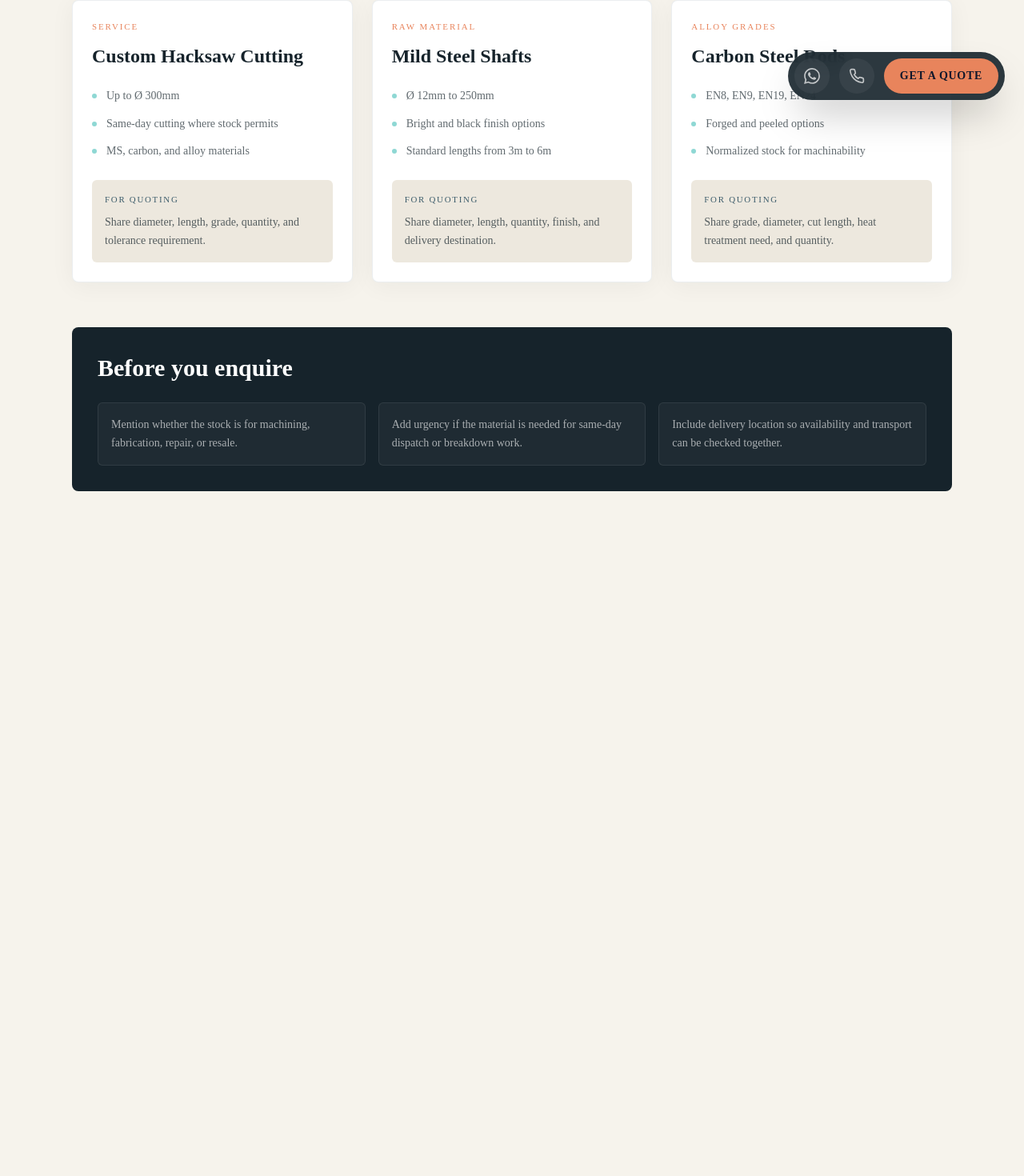
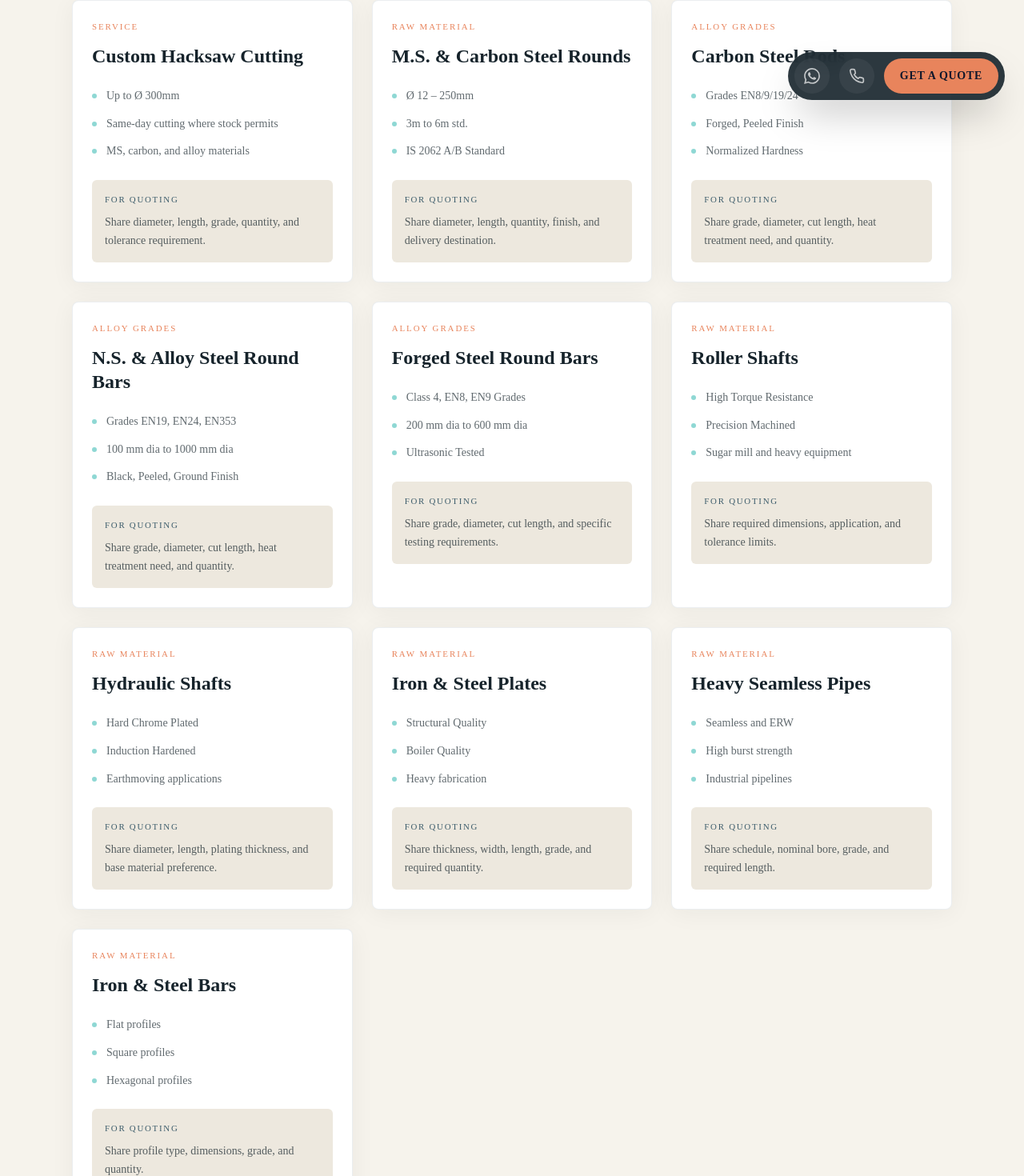
Before and after one commit to Viraj217/SIE, a Next.js app in the folder frontend/: page /catalog in a window 1280 px wide. Shown: the part 651-2121 px from the top of the page at 80% size. Before the commit the page ends 1329 px from the top, so only its background shows below. Built offline with nearby package versions, Linux system fonts and the light colour scheme.

Commit message:
minor changes

```diff
--- a/frontend/src/app/catalog/page.tsx
+++ b/frontend/src/app/catalog/page.tsx
@@ -27,17 +27,59 @@ const PRODUCTS = [
     quote: "Share diameter, length, grade, quantity, and tolerance requirement.",
   },
   {
-    title: "Mild Steel Shafts",
+    title: "M.S. & Carbon Steel Rounds",
     category: "Raw Material",
-    details: ["Ø 12mm to 250mm", "Bright and black finish options", "Standard lengths from 3m to 6m"],
+    details: ["Ø 12 – 250mm", "3m to 6m std.", "IS 2062 A/B Standard"],
     quote: "Share diameter, length, quantity, finish, and delivery destination.",
   },
   {
     title: "Carbon Steel Rods",
     category: "Alloy Grades",
-    details: ["EN8, EN9, EN19, EN24", "Forged and peeled options", "Normalized stock for machinability"],
+    details: ["Grades EN8/9/19/24", "Forged, Peeled Finish", "Normalized Hardness"],
     quote: "Share grade, diameter, cut length, heat treatment need, and quantity.",
   },
+  {
+    title: "N.S. & Alloy Steel Round Bars",
+    category: "Alloy Grades",
+    details: ["Grades EN19, EN24, EN353", "100 mm dia to 1000 mm dia", "Black, Peeled, Ground Finish"],
+    quote: "Share grade, diameter, cut length, heat treatment need, and quantity.",
+  },
+  {
+    title: "Forged Steel Round Bars",
+    category: "Alloy Grades",
+    details: ["Class 4, EN8, EN9 Grades", "200 mm dia to 600 mm dia", "Ultrasonic Tested"],
+    quote: "Share grade, diameter, cut length, and specific testing requirements.",
+  },
+  {
+    title: "Roller Shafts",
+    category: "Raw Material",
+    details: ["High Torque Resistance", "Precision Machined", "Sugar mill and heavy equipment"],
+    quote: "Share required dimensions, application, and tolerance limits.",
+  },
+  {
+    title: "Hydraulic Shafts",
+    category: "Raw Material",
+    details: ["Hard Chrome Plated", "Induction Hardened", "Earthmoving applications"],
+    quote: "Share diameter, length, plating thickness, and base material preference.",
+  },
+  {
+    title: "Iron & Steel Plates",
+    category: "Raw Material",
+    details: ["Structural Quality", "Boiler Quality", "Heavy fabrication"],
+    quote: "Share thickness, width, length, grade, and required quantity.",
+  },
+  {
+    title: "Heavy Seamless Pipes",
+    category: "Raw Material",
+    details: ["Seamless and ERW", "High burst strength", "Industrial pipelines"],
+    quote: "Share schedule, nominal bore, grade, and required length.",
+  },
+  {
+    title: "Iron & Steel Bars",
+    category: "Raw Material",
+    details: ["Flat profiles", "Square profiles", "Hexagonal profiles"],
+    quote: "Share profile type, dimensions, grade, and quantity.",
+  }
 ];
 
 const BUYER_NOTES = [
--- a/frontend/src/components/Navigation.tsx
+++ b/frontend/src/components/Navigation.tsx
@@ -57,10 +57,10 @@ export default function Navigation() {
     >
       <nav className="max-w-[1300px] mx-auto h-full flex justify-between items-center px-8 md:px-12">
         <a href="#" className="relative z-50 flex min-w-0 flex-col gap-0.5 group">
-          <span className={`font-display font-bold text-[1.05rem] tracking-[0.08em] transition-colors duration-500 ${isScrolled ? 'text-slate' : 'text-white'}`}>
-            SHAH INDUSTRIAL
+          <span className={`font-display font-bold text-[1.25rem] tracking-[0.08em] transition-colors duration-500 ${isScrolled ? 'text-slate' : 'text-white'}`}>
+            SHAH INDUSTRIAL ENTERPRISE
           </span>
-          <span className={`font-mono text-[0.55rem] tracking-[0.3em] uppercase transition-colors duration-500 ${isScrolled ? 'text-slate/60' : 'text-white/40'}`}>
+          <span className={`font-mono text-[0.6rem] tracking-[0.3em] uppercase transition-colors duration-500 ${isScrolled ? 'text-slate/60' : 'text-white/40'}`}>
             Est. 1989 · Mazgaon, Mumbai
           </span>
         </a>
@@ -89,7 +89,7 @@ export default function Navigation() {
               className={`font-mono text-[0.75rem] tracking-[0.1em] uppercase px-5 py-2 rounded-sm transition-all duration-300 ${
                 isScrolled
                   ? "bg-slate text-white hover:bg-steel"
-                  : "bg-dawn-coral/90 text-white hover:bg-dawn-coral"
+                  : "bg-dawn-coral/90 text-slate-900 font-bold hover:bg-dawn-coral"
               }`}
             >
               Get Quote
@@ -116,7 +116,7 @@ export default function Navigation() {
               {item.label}
             </a>
           ))}
-          <a href="#contact" onClick={() => setIsMenuOpen(false)} className="mt-4 px-8 py-3 text-center bg-dawn-coral text-white font-mono text-sm tracking-wider uppercase">
+          <a href="#contact" onClick={() => setIsMenuOpen(false)} className="mt-4 px-8 py-3 text-center bg-dawn-coral text-slate-900 font-bold font-mono text-sm tracking-wider uppercase">
             Get Quote
           </a>
         </div>
--- a/frontend/src/components/sections/HeroSection.tsx
+++ b/frontend/src/components/sections/HeroSection.tsx
@@ -203,11 +203,6 @@ export default function HeroSection() {
                 <text x="380" y="107" textAnchor="middle" fill="#E8845C" fontSize="9" fontFamily="monospace" letterSpacing="2">MEASURE → CUT → DISPATCH</text>
               </g>
             </svg>
-
-            <div className="flex items-center justify-between border-t border-white/10 px-5 py-4 sm:px-7">
-              <span className="truncate font-mono text-[0.55rem] tracking-[0.12em] text-white/35 uppercase sm:text-[0.58rem] sm:tracking-[0.15em]">Machined to your drawing</span>
-              <span className="shrink-0 font-mono text-[0.55rem] tracking-[0.12em] text-cyan-glow/80 uppercase sm:text-[0.58rem] sm:tracking-[0.15em]">Status: ready</span>
-            </div>
           </div>
         </div>
       </div>
```
